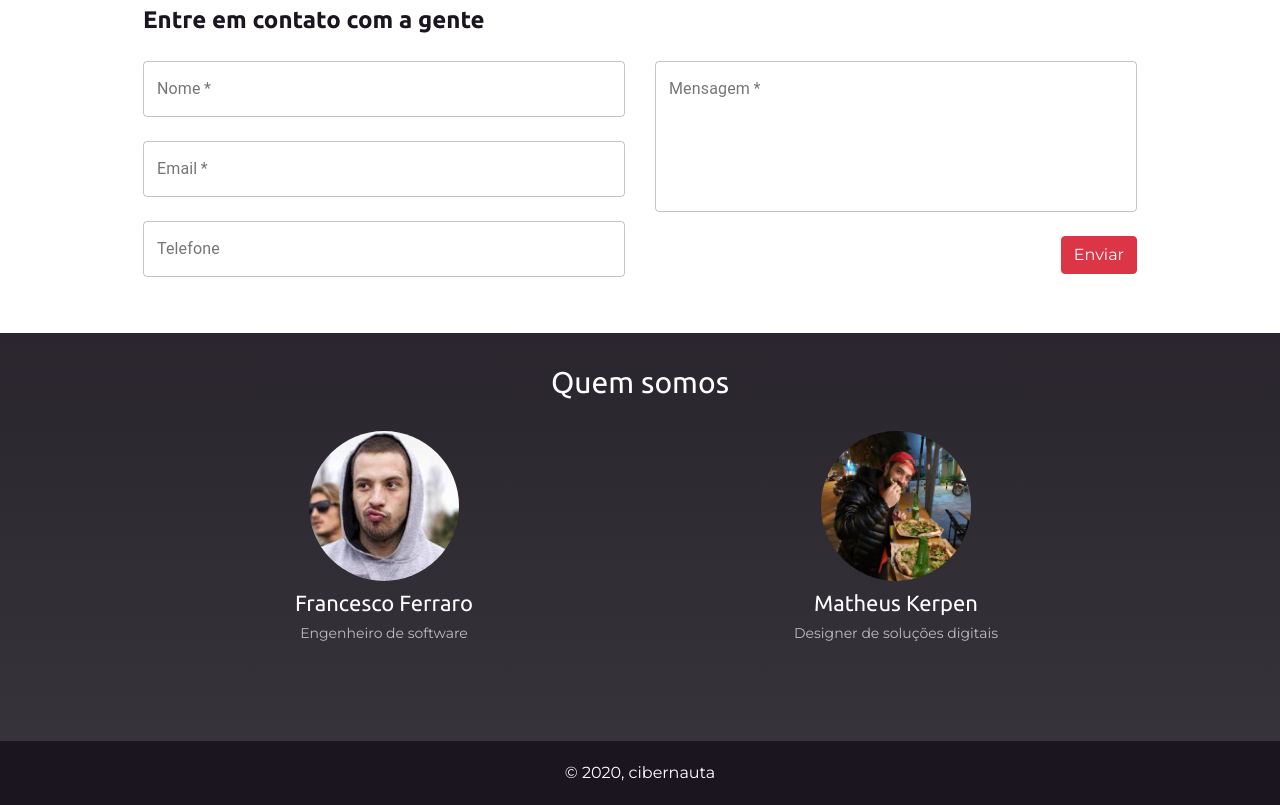
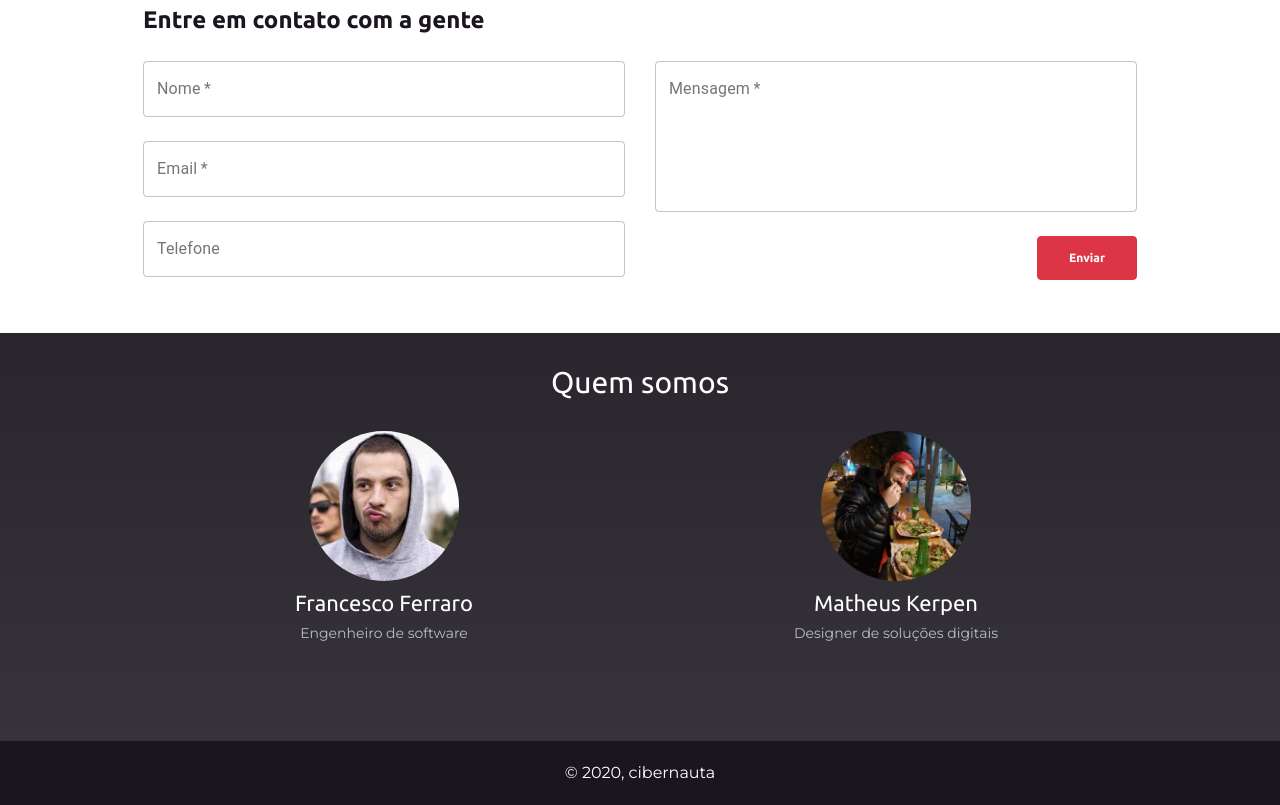
Before and after one commit to matheuskerpen/cibernauta, a Gatsby site: page / in a window 1280 px wide. Shown: the part 1407-2212 px from the top of the page. Built offline with nearby package versions, Linux system fonts and the light colour scheme; Gatsby itself is replaced by a stand-in of ours.

Commit message:
botão enviar

```diff
--- a/src/components/contact/contact.js
+++ b/src/components/contact/contact.js
@@ -104,7 +104,17 @@ const Contact = () => {
                             placeholder="Como podemos te ajudar? Conte sobre o seu projeto"
                             style={{ paddingBottom: '24px'}}
                         />
-                        <Button variant="danger" className="float-right" type="submit">Enviar</Button>
+                        <Button variant="danger" className="float-right" type="submit"
+                            style={{
+                                padding: '12px 16px',
+                                fontFamily: 'Ubuntu',
+                                fontStyle: 'normal',
+                                fontWeight: 'bold',
+                                fontSize: '12px',
+                                minWidth: 100
+                            }}>
+                            Enviar
+                        </Button>
                     </Col>
                 </Row>
             </Form>
```
